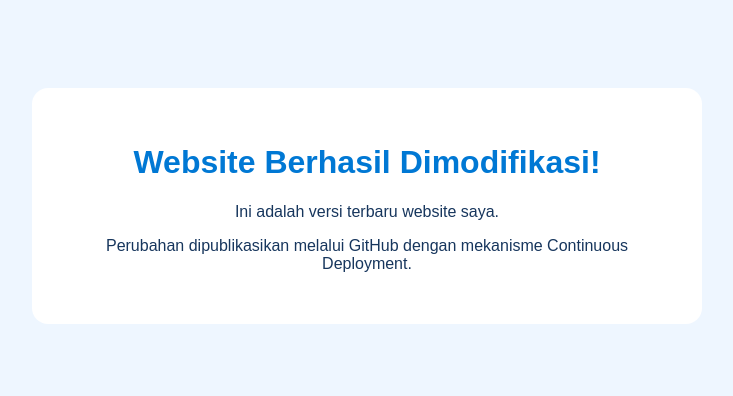
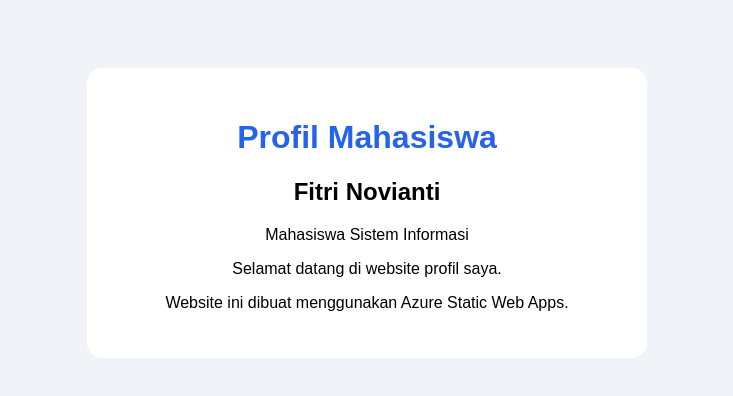
Before and after one commit to callmenoi/fitrinovianti_102042400068_CC, a plain HTML site: page index.html in a window 1280 px wide. Shown: the whole page, without its empty margins (273-1006 px from the left). Drawn offline with Linux system fonts and the light colour scheme.

Commit message:
Update index.html

```diff
--- a/index.html
+++ b/index.html
@@ -4,33 +4,31 @@
 <head>
     <meta charset="UTF-8">
     <meta name="viewport" content="width=device-width, initial-scale=1.0">
-    <title>Azure Web Test - Versi Terbaru</title>
+    <title>Profil Mahasiswa</title>
     <style>
         body {
             font-family: Arial, sans-serif;
+            background: #f0f4f8;
             text-align: center;
-            padding: 80px 20px;
-            background: #eef6ff;
-            color: #17365d;
+            padding: 60px 20px;
         }
-        .card {
-            max-width: 600px;
+        main {
+            background: white;
+            max-width: 500px;
             margin: auto;
-            padding: 35px;
-            background: white;
-            border-radius: 16px;
+            padding: 30px;
+            border-radius: 15px;
         }
-        h1 {
-            color: #0078d4;
-        }
+        h1 { color: #2563eb; }
     </style>
 </head>
 <body>
-    <div class="card">
-        <h1>Website Berhasil Dimodifikasi!</h1>
-        <p>Ini adalah versi terbaru website saya.</p>
-        <p>Perubahan dipublikasikan melalui GitHub
-        dengan mekanisme Continuous Deployment.</p>
-    </div>
+    <main>
+        <h1>Profil Mahasiswa</h1>
+        <h2>Fitri Novianti</h2>
+        <p>Mahasiswa Sistem Informasi</p>
+        <p>Selamat datang di website profil saya.</p>
+        <p>Website ini dibuat menggunakan Azure Static Web Apps.</p>
+    </main>
 </body>
 </html>
```
